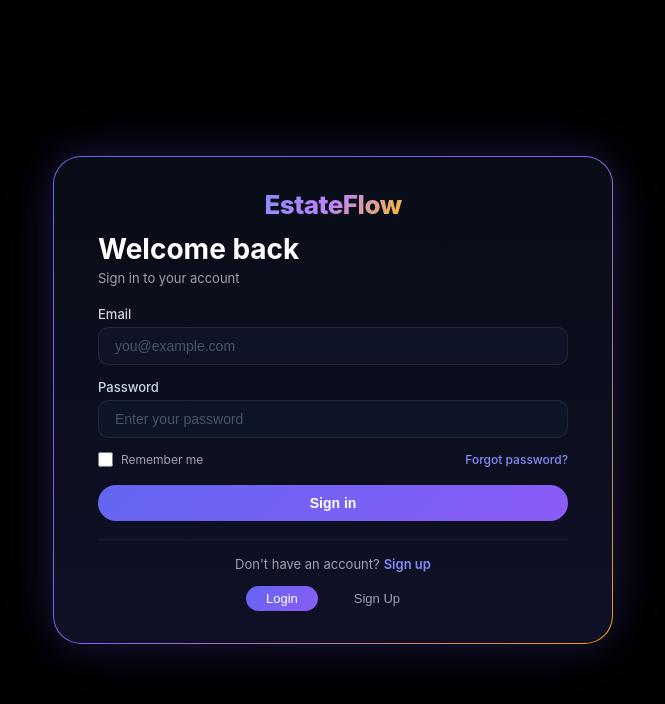
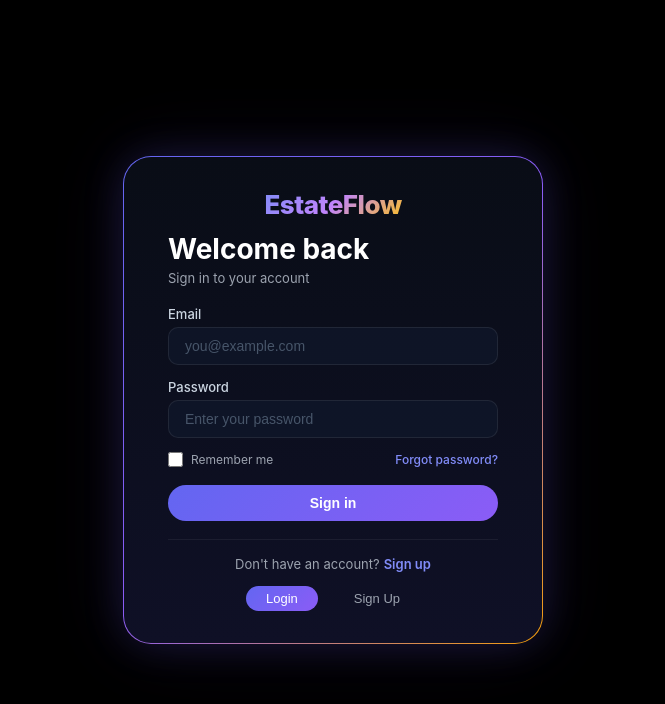
Before and after one commit to aqsasaher5995-rgb/estateflow-frontend, a React app: page /login in a window 1280 px wide. Shown: the top 704 px of the page, without its empty margins (307-972 px from the left). Built offline with nearby package versions, Linux system fonts and the light colour scheme; the HTML template or start-up script is replaced by a standard one.

Commit message:
fix: center login card properly

```diff
--- a/src/pages/auth/Login.jsx
+++ b/src/pages/auth/Login.jsx
@@ -36,9 +36,9 @@ const Login = () => {
   };
 
   return (
-    <div className="min-h-screen flex items-center justify-center p-4 relative" style={{ background: '#000000' }}>
-      <div className="bg-property"></div>
-      <div className="glow-card fade-up">
+    <div className="min-h-screen w-full flex items-center justify-center p-4" style={{ background: '#000000', margin: 0, padding: 0 }}>
+      <div className="flex items-center justify-center w-full h-screen">
+        <div className="glow-card fade-up" style={{ maxWidth: '420px', width: '100%', margin: '0 auto' }}>
           <div className="text-center">
             <span className="logo">EstateFlow</span>
           </div>
@@ -104,6 +104,7 @@ const Login = () => {
           </div>
         </div>
       </div>
+    </div>
   );
 };
 
```
Lines whose indentation alone changed are shown as unchanged.
